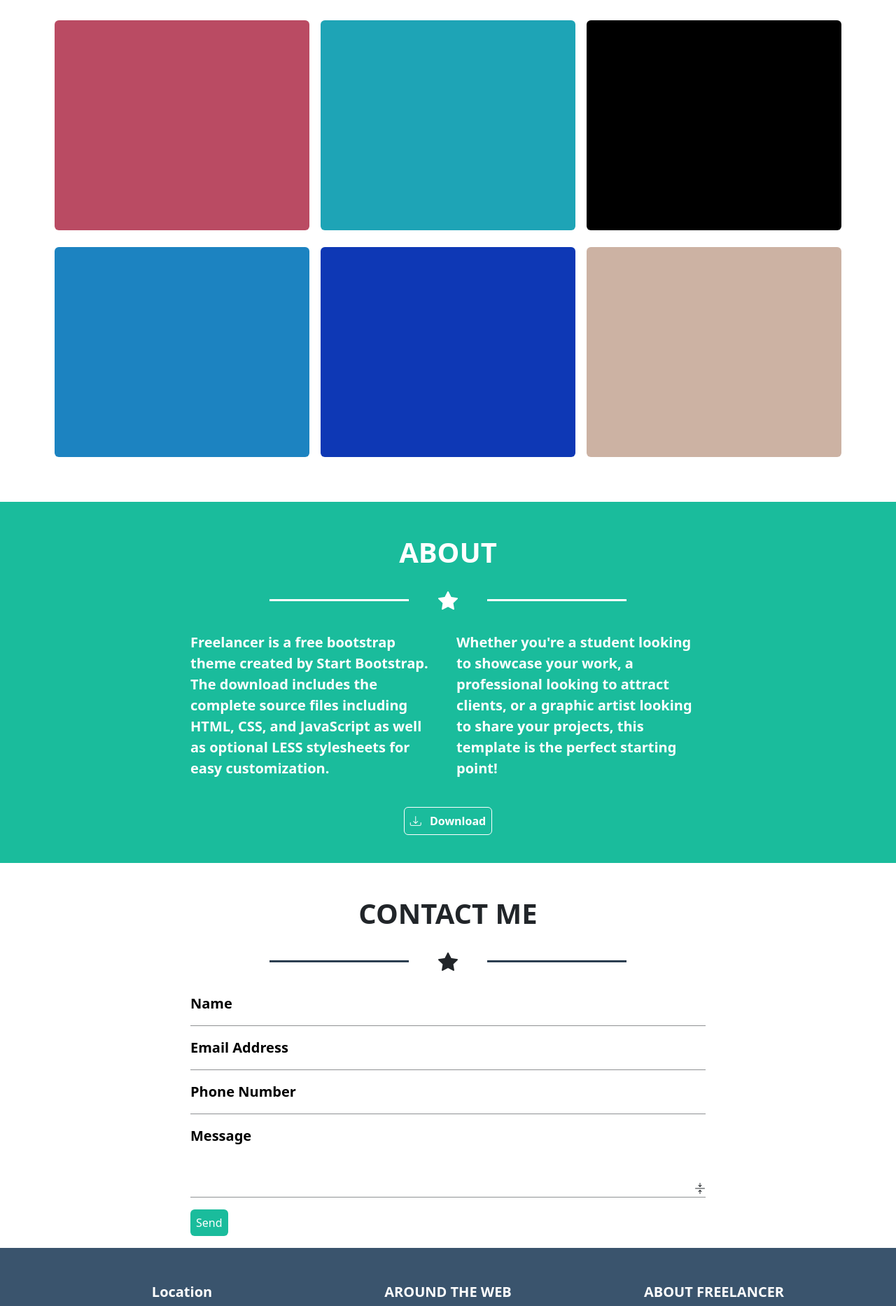
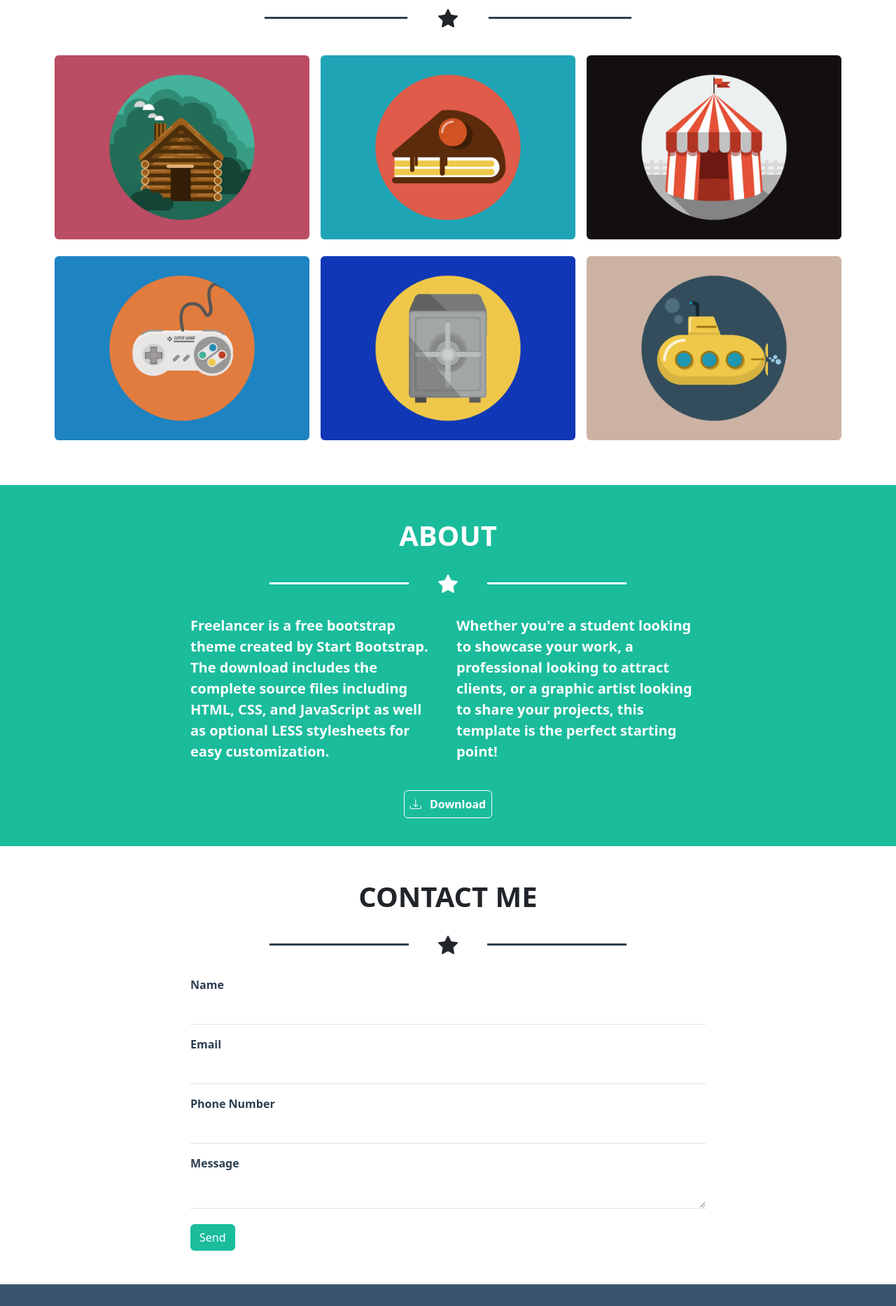
Before and after one commit to Fabiopanetta02/html-css-bootstrap-freelancer, a plain HTML site: page index.html in a window 1280 px wide. Shown: the part 726-2592 px from the top of the page at 70% size. Drawn offline with nearby package versions, Linux system fonts and the light colour scheme.

Commit message:
Added img and section with forum

```diff
--- a/css/style.css
+++ b/css/style.css
@@ -14,18 +14,13 @@ header{
 /****************
 MAIN
 *****************/
-.jumbotron{
-  min-height: 200px;
-}
-
-.bg-jumbotron, .about{
+#jumbotron, #about{
   background-color: #1ABC9C;
 }
 
 .bg-jumbotron .img-jumbo{
-  height: 150px;
-  width: 150px;
-  background-color: #2C3E50;
+  height: 200px;
+  width: 200px;
 }
 
 
@@ -40,40 +35,6 @@ Linee Orizzontali
 .orizzontal-rule-black{
   height: 3px;
   background-color: #2C3E50;
-}
-
-
-/****************
-Color Background Section Portfolio
-*****************/
-.house{
-  background-color: #BA4B63;
-  height: 300px;
-}
-
-.cake{
-  background-color: #1EA4B6;
-  height: 300px;
-}
-
-.circus{
-  background-color: #000;
-  height: 300px;
-}
-
-.console{
-  background-color: #1C83C1;
-  height: 300px;
-}
-
-.safe{
-  background-color: #0E38B5;
-  height: 300px;
-}
-
-.submarine{
-  background-color: #CCB2A3;
-  height: 300px;
 }
 
 
@@ -92,10 +53,6 @@ FOOTER
   background-color: #3A546D;
 }
 
-.text-grey{
-  color: #1ABC9C;
-}
-
 .footer-bottom{
   height: 100px;
   background-color: #2C3E50;
@@ -105,3 +62,15 @@ FOOTER
   font-size: 10px;
   line-height: 100px;
 }
+
+
+/*******************
+Text color
+********************/
+.text-light-blue{
+  color: #1ABC9C;
+}
+
+.text-grey{
+  color: #2C3E50;
+}
--- a/index.html
+++ b/index.html
@@ -32,13 +32,13 @@
                 <i class="bi bi-list fs-1 p-1 border border-white rounded d-md-none" role="button"></i>
                 <ul class="list-inline mb-0 fw-bold d-none d-md-block">
                     <li class="list-inline-item">
-                        <a href="#" class="text-decoration-none text-white">PORTOFOLIO</a>
+                        <a href="#portfolio" class="text-decoration-none text-white">PORTOFOLIO</a>
                     </li>
                     <li class="list-inline-item">
-                        <a href="#" class="text-decoration-none text-white">ABOUT</a>
+                        <a href="#about" class="text-decoration-none text-white">ABOUT</a>
                     </li>
                     <li class="list-inline-item">
-                        <a href="#" class="text-decoration-none text-white">CONTACT</a>
+                        <a href="#contact" class="text-decoration-none text-white">CONTACT</a>
                     </li>
                 </ul>
             </nav>
@@ -46,11 +46,12 @@
     </header>
 
     <main>
-        <section class="jumbotron">
+        <section id="jumbotron">
             <div class="bg-jumbotron">
                 <div class="container-fluid">
                     <div class="pt-5">
                         <div class="img-jumbo mx-auto">
+                            <img src="img/avatar.svg" alt="avatar">
                         </div>
                     </div>
                     <div class="text-white text-center mt-4">
@@ -88,7 +89,7 @@
             </div>
         </section>
 
-        <section class="portofolio pt-5">
+        <section id="portfolio" class="pt-5">
             <div class="container-fluid">
                 <div class="text-center">
                     <span class="display-6 display-md-1 fw-bold">PORTFOLIO</span>
@@ -112,28 +113,28 @@
             <div class="container mt-4">
                 <div class="row pb-5">
                     <div class="col-md-6 col-lg-4 mb-2 p-2 ">
-                        <div class="house rounded"></div>
+                        <img src="img/cabin.png" alt="house" class="house rounded w-100 h-100">
                     </div>
                     <div class="col-md-6 col-lg-4 mb-2 p-2">
-                        <div class="cake rounded"></div>
+                        <img src="img/cake.png" alt="cake" class="house rounded w-100 h-100">
                     </div>
                     <div class="col-md-6 col-lg-4 mb-2 p-2">
-                        <div class="circus rounded"></div>
+                        <img src="img/circus.png" alt="circus" class="house rounded w-100 h-100">
                     </div>
                     <div class="col-md-6 col-lg-4 mb-2 p-2">
-                        <div class="console rounded"></div>
+                        <img src="img/game.png" alt="console" class="house rounded w-100 h-100">
                     </div>
                     <div class="col-md-6 col-lg-4 mb-2 p-2">
-                        <div class="safe rounded"></div>
+                        <img src="img/safe.png" alt="safe" class="house rounded w-100 h-100">
                     </div>
                     <div class="col-md-6 col-lg-4 mb-2 p-2">
-                        <div class="submarine rounded"></div>
+                        <img src="img/submarine.png" alt="submarine" class="house rounded w-100 h-100">
                     </div>
                 </div>
             </div>
         </section>
 
-        <section class="about pt-5">
+        <section id="about" class="pt-5">
             <div class="container-fluid">
                 <div class="text-center text-white">
                     <span class="display-6 display-md-1 fw-bold">ABOUT</span>
@@ -173,7 +174,7 @@
             </div>
         </section>
 
-        <section class="contact me pt-5">
+        <section id="contact" class="pt-5">
             <div class="container-fluid">
                 <div class="text-center">
                         <span class="display-6 display-md-1 fw-bold">CONTACT ME</span>
@@ -197,36 +198,26 @@
             <div class="container mt-4">
                 <div class="row justify-content-center">
                     <div class="col-8">
-                        <span class="text-black fs-5 fw-bold">Name</span>
-                    </div>
-                    <div class="col-8">
-                        <hr class="border-dark opacity-50">
-                    </div>
-                    <div class="col-8">
-                        <span class="text-black fs-5 fw-bold">Email Address</span>
-                    </div>
-                    <div class="col-8">
-                        <hr class="border-dark opacity-50">
-                    </div>
-                    <div class="col-8">
-                        <span class="text-black fs-5 fw-bold">Phone Number</span>
-                    </div>
-                    <div class="col-8">
-                        <hr class="border-dark opacity-50">
-                    </div>
-                    <div class="col-8 mb-5">
-                        <span class="text-black fs-5 fw-bold">Message</span>
-                    </div>
-                    <div class="col-8 text-end">
-                        <i class="bi bi-arrows-collapse"></i>
-                        <hr class="m-0 border-dark opacity-50">
-                    </div>
-                </div>
-                <div class="row justify-content-center mt-4">
-                    <div class="col-8 mb-4">
-                        <a href="#" class="text-decoration-none text-white button-green rounded p-2">
-                            Send
-                        </a>
+                        <form>
+                            <div class="mb-3">
+                              <label for="name" class="form-label fw-bold text-grey">Name</label>
+                              <input type="text" class="form-control border-0 border-bottom rounded-0" id="name" name="name">
+                            </div>
+                            <div class="mb-3">
+                                <label for="email" class="form-label fw-bold text-grey">Email</label>
+                                <input type="email" class="form-control border-0 border-bottom rounded-0" id="email" name="email">
+                              </div>
+                            <div class="mb-3">
+                                <label for="phone" class="form-label fw-bold text-grey">Phone Number</label>
+                                <input type="tel" class="form-control border-0 border-bottom rounded-0" id="phone" name="phone">
+                            </div>
+                            <div class="mb-3">
+                                <label for="message" class="d-block fw-bold text-grey">Message</label>
+                                <textarea id="message" name="message" class="w-100 border-0 border-bottom rounded-0">
+                                </textarea>
+                            </div>
+                            <button type="submit" class="btn button-green text-white mb-5">Send</button>
+                          </form>
                     </div>
                 </div>
             </div>
@@ -261,7 +252,7 @@
                     <div class="col-12 mb-sm-5 col-md-4 text-center">
                         <span class="text-white d-block fs-5 fw-bold mb-2">ABOUT FREELANCER</span>
                         <span class="text-white d-block fs-4 fw-bold mb-2">
-                            Freelance is a free to use, open source Bootstrap theme created by <span class="text-grey">Start Bootstrap</span>.
+                            Freelance is a free to use, open source Bootstrap theme created by <span class="text-light-blue">Start Bootstrap</span>.
                         </span>
                     </div>
                 </div>
```
Also changed, not shown: img/avatar.svg (added), img/cabin.png (added), img/cake.png (added), img/circus.png (added), img/game.png (added), img/safe.png (added), img/submarine.png (added).
